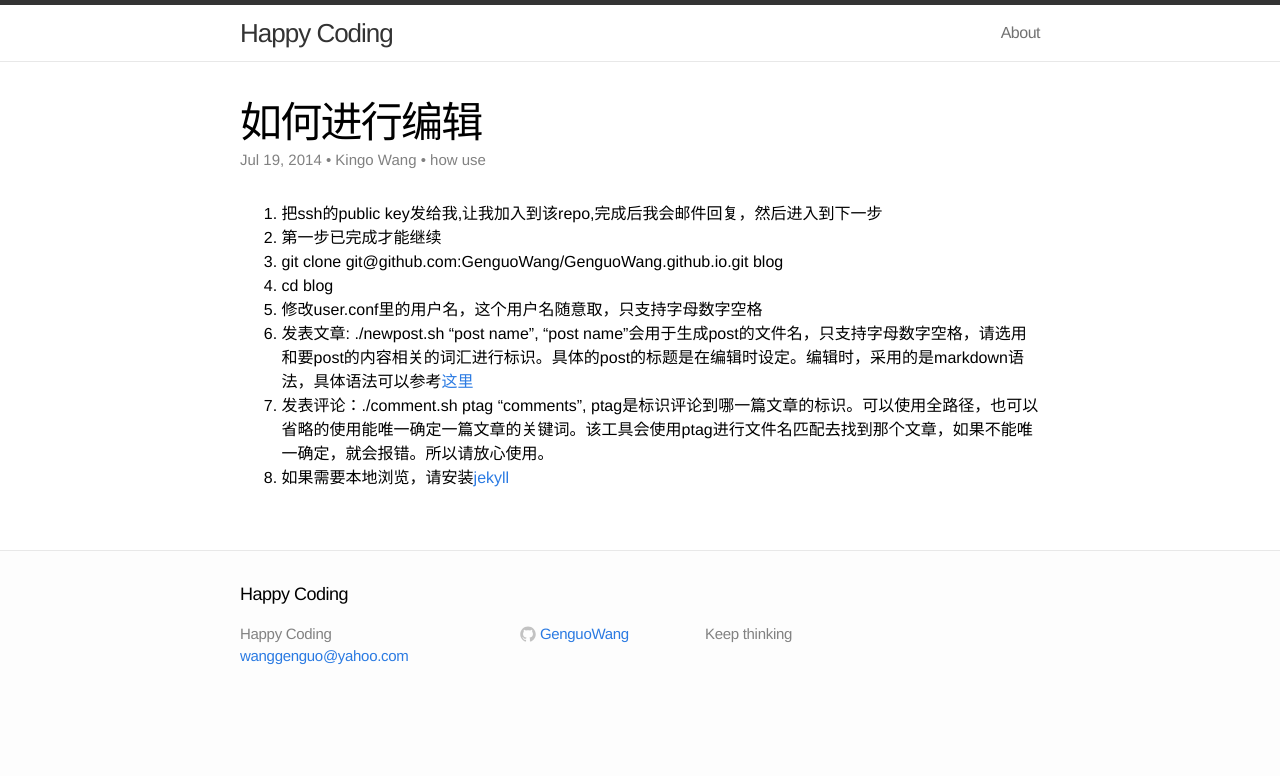
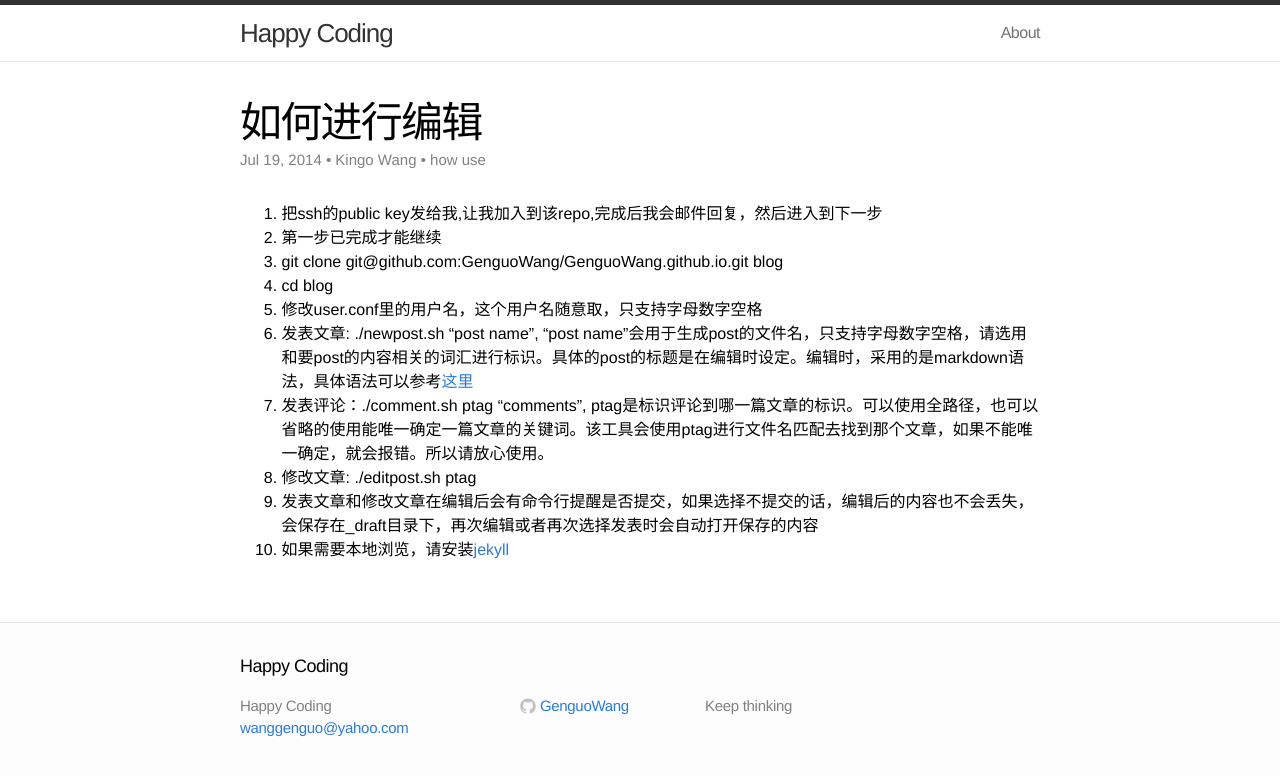
Before and after one commit to GenguoWang/GenguoWang.github.io, a Jekyll site: the page built from _posts/2020-07-19-how-use.md, in a window 1280 px wide. Shown: the top 776 px of the page. Built offline with Jekyll 4.4.1, drawn with Linux system fonts in a browser that asks for light colours.

Commit message:
edit _posts/2020-07-19-how-use.md

```diff
--- a/_posts/2020-07-19-how-use.md
+++ b/_posts/2020-07-19-how-use.md
@@ -14,4 +14,6 @@ meta: how use
 5.  修改user.conf里的用户名，这个用户名随意取，只支持字母数字空格
 5.  发表文章: ./newpost.sh "post name", "post name"会用于生成post的文件名，只支持字母数字空格，请选用和要post的内容相关的词汇进行标识。具体的post的标题是在编辑时设定。编辑时，采用的是markdown语法，具体语法可以参考[这里](http://wowubuntu.com/markdown/)
 6.  发表评论：./comment.sh ptag "comments", ptag是标识评论到哪一篇文章的标识。可以使用全路径，也可以省略的使用能唯一确定一篇文章的关键词。该工具会使用ptag进行文件名匹配去找到那个文章，如果不能唯一确定，就会报错。所以请放心使用。
-7.  如果需要本地浏览，请安装[jekyll](http://jekyllrb.com/)
+7.  修改文章: ./editpost.sh ptag
+8.  发表文章和修改文章在编辑后会有命令行提醒是否提交，如果选择不提交的话，编辑后的内容也不会丢失，会保存在_draft目录下，再次编辑或者再次选择发表时会自动打开保存的内容
+9.  如果需要本地浏览，请安装[jekyll](http://jekyllrb.com/)
```
Also changed, not shown: 1 other file.
